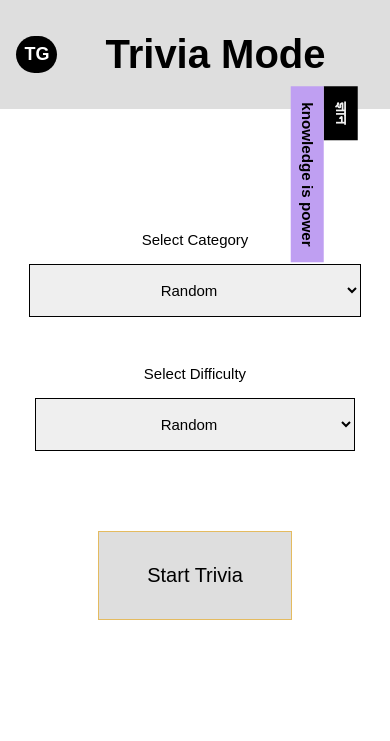
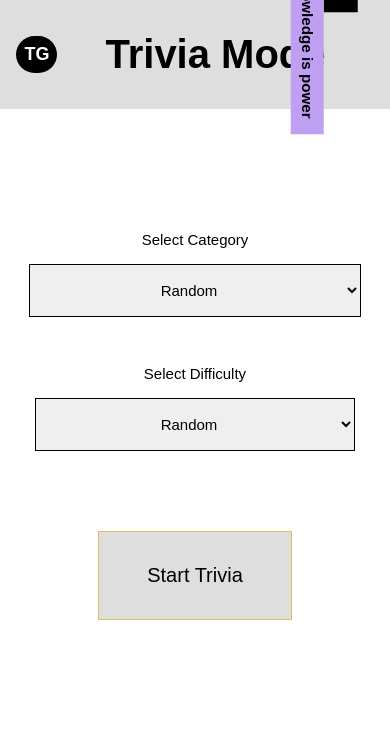
Before and after one commit to emmanex0121/Trivia-web-app, a Flask app: page /static/html/mode.html in a window 390 px wide. Shown: the top 741 px of the page. Run offline with Flask 3, Linux system fonts and the light colour scheme; some libraries are stand-ins or nearby versions; some web fonts are replaced.

Commit message:
Responsive design completed for all pages

```diff
--- a/static/css/styles.css
+++ b/static/css/styles.css
@@ -1348,12 +1348,19 @@ span:first-child {
     width: 60%;
     margin-left: 0.5rem;
   }
+  /* .container_right {
+
+  } */
 
   .container_hindu-image {
     top: -6rem;
   }
   .hindu_image {
     width: 60px;
+  }
+
+  .text_top {
+    top: -6rem;
   }
 
   .text_bottom {
```
